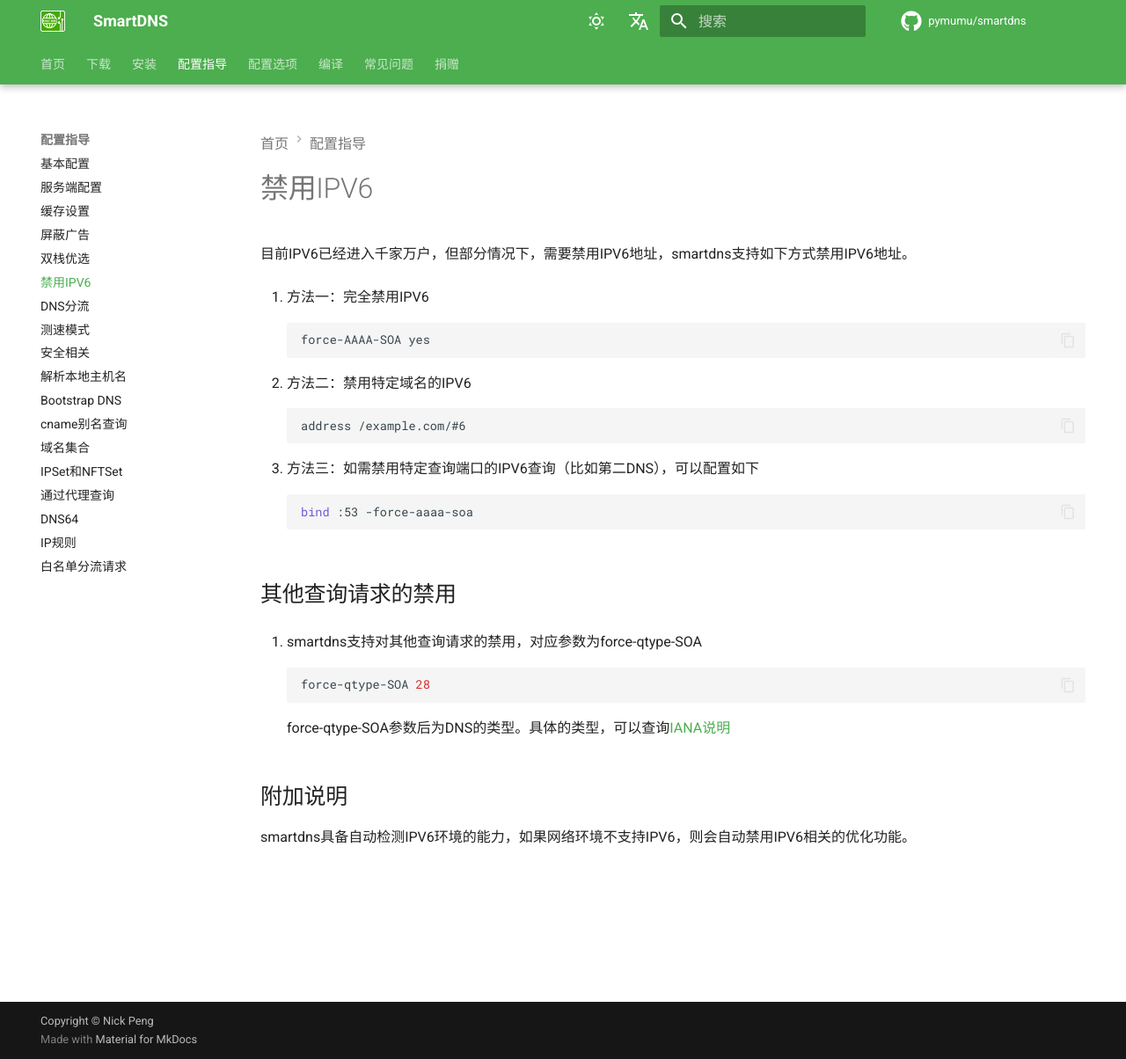
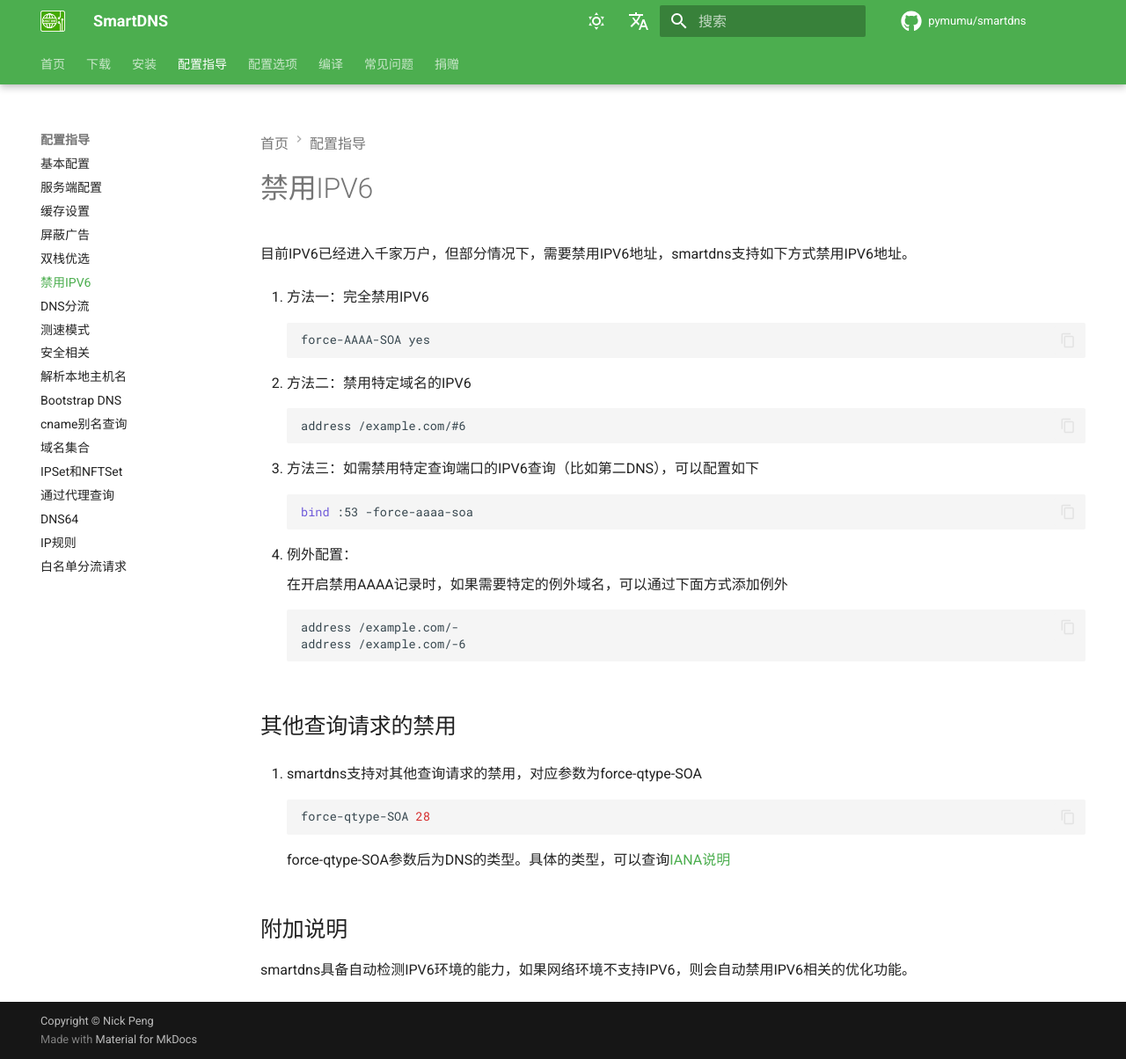
Before and after one commit to pymumu/smartdns, an MkDocs documentation site: the page built from docs/config/block-ipv6.md, in a window 1280 px wide and 1204 px high. Shown: the whole window at 88% size. Built offline with MkDocs 1.6.1 and Material for MkDocs 9.7.7, drawn with Linux system fonts in a browser that asks for light colours; comment, search, counter and statistics services are not loaded.

````diff
--- a/docs/config/block-ipv6.md
+++ b/docs/config/block-ipv6.md
@@ -25,6 +25,15 @@ hide:
     bind :53 -force-aaaa-soa
     ```
 
+1. 例外配置：
+
+    在开启禁用AAAA记录时，如果需要特定的例外域名，可以通过下面方式添加例外
+
+    ```shell
+    address /example.com/-
+    address /example.com/-6
+    ```
+
 ## 其他查询请求的禁用
 
 1. smartdns支持对其他查询请求的禁用，对应参数为force-qtype-SOA
````
Also changed, not shown: en/docs/config/block-ipv6.md (+9 -0 lines).
